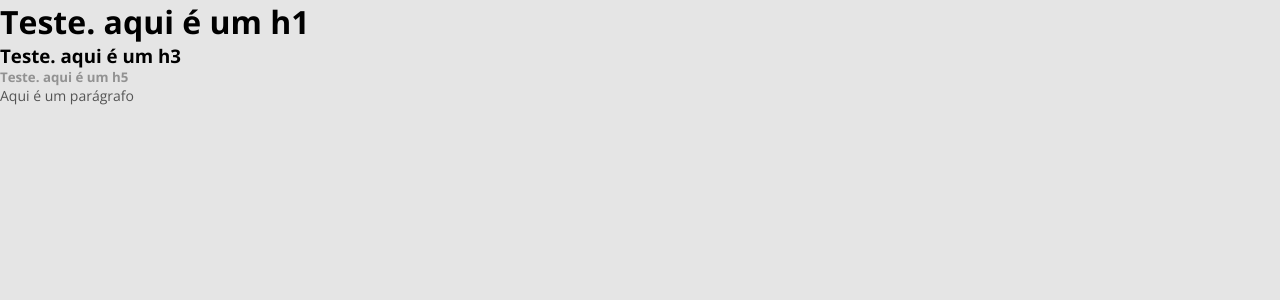
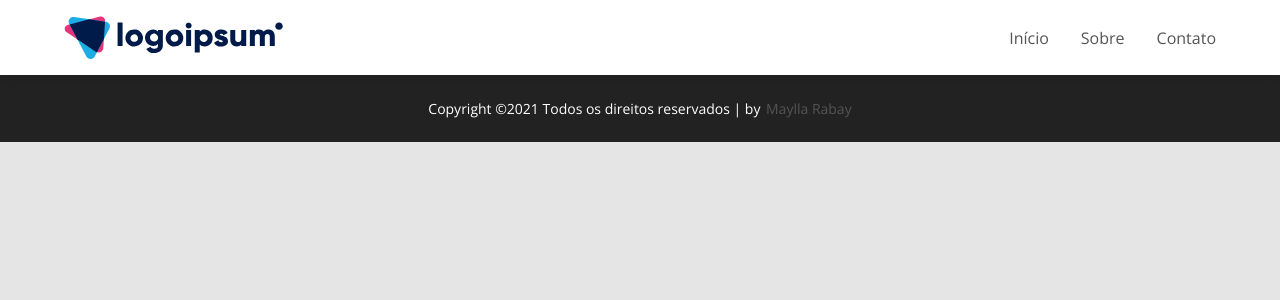
Before and after one commit to MayllaRabay/desafio-modulo-1, a Next.js app: page / in a window 1280 px wide. Shown: the top 300 px of the page. Built offline with nearby package versions, Linux system fonts and the light colour scheme.

Commit message:
Header e Footer feitos

```diff
--- /dev/null
+++ b/src/components/Footer/index.tsx
@@ -0,0 +1,11 @@
+import styles from './style.module.scss';
+
+export function Footer() {
+  return (
+    <footer className={styles.footerContainer}>
+      <p>Copyright ©2021 Todos os direitos reservados | by
+        <a href="https://www.linkedin.com/in/mayllarabay/" target="_blank">Maylla Rabay</a>
+      </p>
+    </footer>
+  );
+}
--- /dev/null
+++ b/src/components/Footer/style.module.scss
@@ -0,0 +1,11 @@
+.footerContainer {
+  background-color: var(--gray-800);
+  color: var(--white);
+  padding: 1.5rem;
+  text-align: center;
+  width: 100%;
+
+  a {
+    margin-left: 0.4em;
+  }
+}
--- a/src/components/Header/index.tsx
+++ b/src/components/Header/index.tsx
@@ -0,0 +1,15 @@
+import styles from './styles.module.scss';
+
+export function Header() {
+  return (
+    <header className={styles.headerContainer}>
+      <img src="/logo.svg" alt="Logoipsum" />
+
+      <nav className="links">
+        <a href="/">Início</a>
+        <a href="#">Sobre</a>
+        <a href="/contact">Contato</a>
+      </nav>
+    </header>
+  );
+}
--- a/src/components/Header/styles.module.scss
+++ b/src/components/Header/styles.module.scss
@@ -0,0 +1,15 @@
+.headerContainer {
+  align-items: center;
+  background-color: var(--white);
+  box-shadow: 0px 2px 10px rgba(0, 0, 0, 0.12);
+  display: flex;
+  justify-content: space-between;
+  padding: 1rem 4rem;
+  position: relative;
+  width: 100%;
+  z-index: 1;
+
+  a {
+    margin-left: 2rem;
+  }
+}
--- a/src/pages/index.tsx
+++ b/src/pages/index.tsx
@@ -1,10 +1,11 @@
+import { Header } from '../components/Header';
+import { Footer } from '../components/Footer';
+
 export default function Home() {
   return (
     <>
-      <h1>Teste. aqui é um h1</h1>
-      <h3>Teste. aqui é um h3</h3>
-      <h5>Teste. aqui é um h5</h5>
-      <p>Aqui é um parágrafo</p>
+      <Header />
+      <Footer />
     </>
   )
 }
--- a/src/styles/global.scss
+++ b/src/styles/global.scss
@@ -42,3 +42,13 @@ input {
   background: var(--white);
   border: 1px solid var(--gray-50);
 }
+
+a {
+  color: var(--gray-500);
+  text-decoration: none;
+
+  &:hover {
+    color: var(--pink-500);
+    text-decoration: underline;
+  }
+}
```
Also changed, not shown: 1 other file (tests, documents, lock files or other folders).
